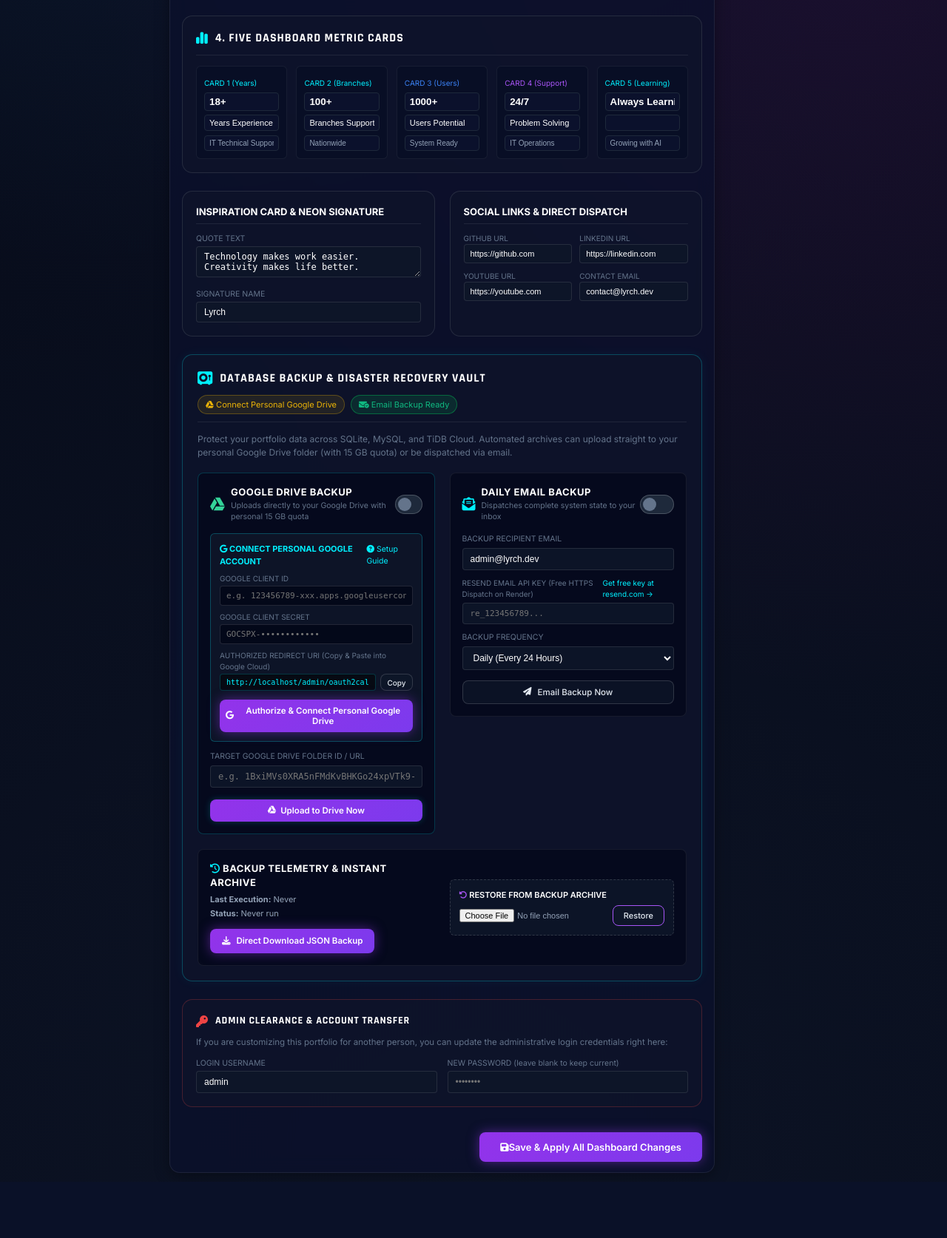
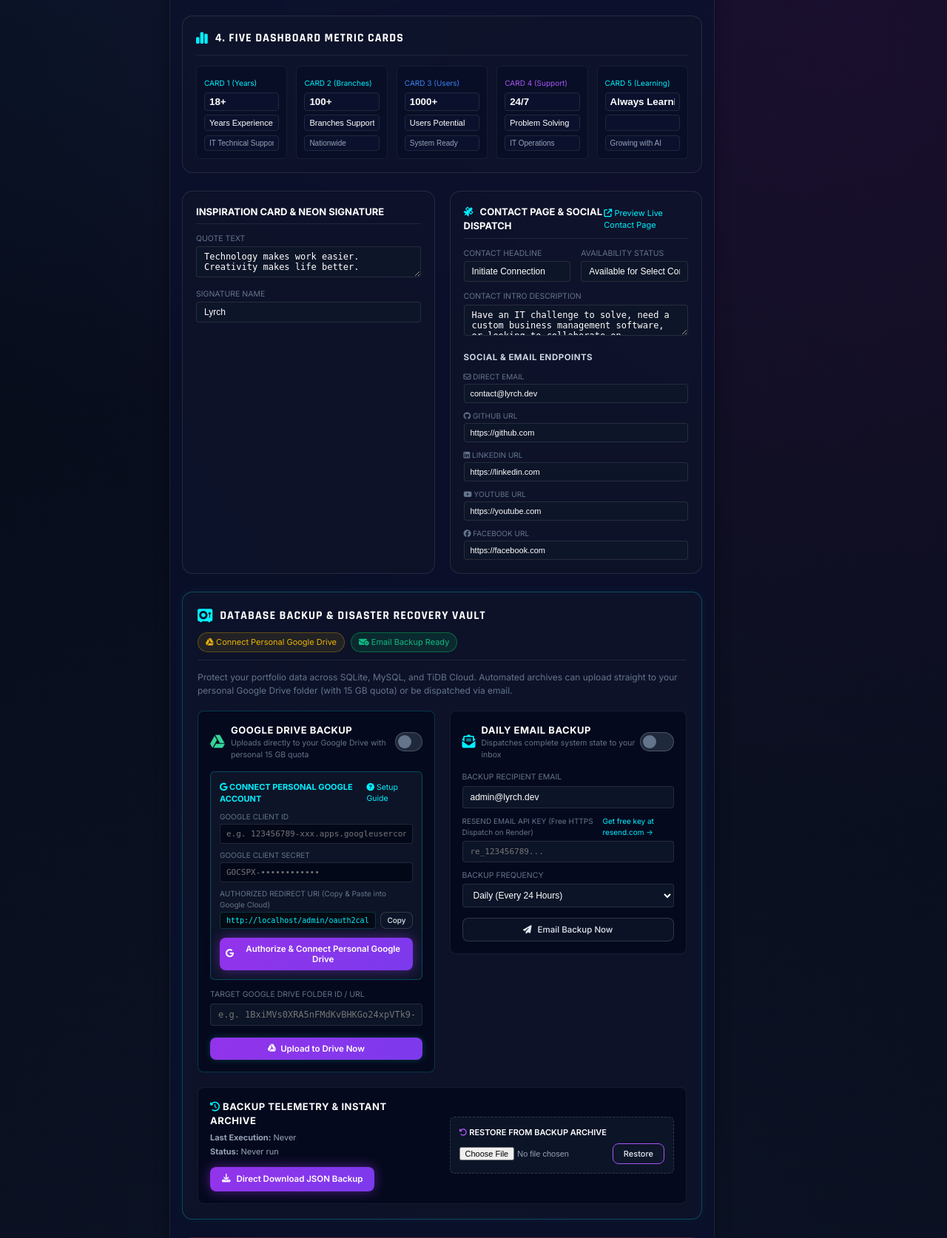
Before and after one commit to reianrd328/lyrch-portfolio, a Flask app: page /admin/settings in a window 1280 px wide. Shown: the part 1215-2889 px from the top of the page at 74% size. Before the commit the page ends 2805 px from the top, so only its background shows below. Run offline with Flask 3, Linux system fonts and the light colour scheme; a user stored in the database is signed in; data comes from the database, SQL or seed files in the repository.

Commit message:
feat: make public contact page editable via Admin Settings

```diff
--- a/app/models/settings.py
+++ b/app/models/settings.py
@@ -61,6 +61,9 @@ class SiteSetting(db.Model):
     youtube_url = db.Column(db.String(255), default="https://youtube.com")
     facebook_url = db.Column(db.String(255), default="https://facebook.com")
     contact_email = db.Column(db.String(120), default="contact@lyrch.dev")
+    contact_title = db.Column(db.String(150), default="Initiate Connection")
+    contact_description = db.Column(db.Text, default="Have an IT challenge to solve, need a custom business management software, or looking to collaborate on generative AI productions? Dispatch your transmission below.")
+    contact_status = db.Column(db.String(100), default="Available for Select Contracts")
 
     # 7. Theme Engine Default ("cyber", "matrix", "synthwave", "cobalt", "crimson", "custom")
     default_theme = db.Column(db.String(30), default="cyber")
--- a/app/routes/admin.py
+++ b/app/routes/admin.py
@@ -179,6 +179,9 @@ def settings():
         site_settings.youtube_url = request.form.get("youtube_url", site_settings.youtube_url).strip()
         site_settings.facebook_url = request.form.get("facebook_url", site_settings.facebook_url).strip()
         site_settings.contact_email = request.form.get("contact_email", site_settings.contact_email).strip()
+        site_settings.contact_title = request.form.get("contact_title", site_settings.contact_title or "Initiate Connection").strip()
+        site_settings.contact_status = request.form.get("contact_status", site_settings.contact_status or "Available for Select Contracts").strip()
+        site_settings.contact_description = request.form.get("contact_description", site_settings.contact_description or "").strip()
 
         # 7. Default Theme Choice & Custom Colors
         theme = request.form.get("default_theme", "cyber")
--- a/app/services/profile_service.py
+++ b/app/services/profile_service.py
@@ -22,6 +22,7 @@ PRESENTATION_SETTING_KEYS = [
     "quote_text", "quote_signature",
     "footer_motto", "footer_sub", "copyright_text",
     "github_url", "linkedin_url", "youtube_url", "facebook_url", "contact_email",
+    "contact_title", "contact_description", "contact_status",
     "default_theme", "custom_primary_color", "custom_secondary_color"
 ]
 
--- a/app/templates/admin/settings/index.html
+++ b/app/templates/admin/settings/index.html
@@ -363,27 +363,54 @@
                 </div>
             </div>
 
-            <!-- Social Links -->
+            <!-- Contact Page Content & Social Links -->
             <div style="background: rgba(15,23,42,0.6); border: 1px solid rgba(255,255,255,0.1); border-radius: var(--radius-md); padding: 18px;">
-                <h4 style="color: #fff; font-size: 13px; margin-bottom: 12px; border-bottom: 1px solid rgba(255,255,255,0.08); padding-bottom: 6px;">
-                    SOCIAL LINKS &amp; DIRECT DISPATCH
-                </h4>
-                <div class="admin-form-row" style="gap: 10px;">
+                <div style="display: flex; align-items: center; justify-content: space-between; margin-bottom: 12px; border-bottom: 1px solid rgba(255,255,255,0.08); padding-bottom: 6px;">
+                    <h4 style="color: #fff; font-size: 13px; margin: 0;">
+                        <i class="fa-solid fa-satellite" style="color: var(--neon-cyan); margin-right: 6px;"></i> CONTACT PAGE &amp; SOCIAL DISPATCH
+                    </h4>
+                    <a href="{{ url_for('public.contact') }}" target="_blank" style="font-size: 11px; color: var(--neon-cyan); text-decoration: none;">
+                        <i class="fa-solid fa-arrow-up-right-from-square"></i> Preview Live Contact Page
+                    </a>
+                </div>
+
+                <div class="admin-form-row" style="margin-bottom: 12px;">
                     <div>
-                        <label style="font-size: 10px; color: var(--text-muted); display: block;">GITHUB URL</label>
+                        <label style="font-size: 10.5px; color: var(--text-muted); display: block; margin-bottom: 3px;">CONTACT HEADLINE</label>
+                        <input type="text" name="contact_title" value="{{ s.contact_title or 'Initiate Connection' }}" style="width: 100%; background: rgba(15,23,42,0.85); border: 1px solid rgba(255,255,255,0.1); border-radius: 4px; padding: 6px 10px; color: #fff; font-size: 12px;">
+                    </div>
+                    <div>
+                        <label style="font-size: 10.5px; color: var(--text-muted); display: block; margin-bottom: 3px;">AVAILABILITY STATUS</label>
+                        <input type="text" name="contact_status" value="{{ s.contact_status or 'Available for Select Contracts' }}" style="width: 100%; background: rgba(15,23,42,0.85); border: 1px solid rgba(255,255,255,0.1); border-radius: 4px; padding: 6px 10px; color: #fff; font-size: 12px;">
+                    </div>
+                </div>
+
+                <div style="margin-bottom: 16px;">
+                    <label style="font-size: 10.5px; color: var(--text-muted); display: block; margin-bottom: 3px;">CONTACT INTRO DESCRIPTION</label>
+                    <textarea name="contact_description" rows="2" style="width: 100%; background: rgba(15,23,42,0.85); border: 1px solid rgba(255,255,255,0.1); border-radius: 4px; padding: 6px 10px; color: #fff; font-size: 12px; resize: vertical;">{{ s.contact_description or '' }}</textarea>
+                </div>
+
+                <h5 style="color: #cbd5e1; font-size: 11.5px; margin-bottom: 10px; letter-spacing: 0.5px;">SOCIAL &amp; EMAIL ENDPOINTS</h5>
+                <div class="admin-form-row" style="display: grid; grid-template-columns: repeat(auto-fit, minmax(180px, 1fr)); gap: 10px;">
+                    <div>
+                        <label style="font-size: 10px; color: var(--text-muted); display: block; margin-bottom: 2px;"><i class="fa-regular fa-envelope"></i> DIRECT EMAIL</label>
+                        <input type="email" name="contact_email" value="{{ s.contact_email }}" style="width: 100%; background: rgba(15,23,42,0.85); border: 1px solid rgba(255,255,255,0.1); border-radius: 4px; padding: 6px 8px; color: #fff; font-size: 11px;">
+                    </div>
+                    <div>
+                        <label style="font-size: 10px; color: var(--text-muted); display: block; margin-bottom: 2px;"><i class="fa-brands fa-github"></i> GITHUB URL</label>
                         <input type="url" name="github_url" value="{{ s.github_url }}" style="width: 100%; background: rgba(15,23,42,0.85); border: 1px solid rgba(255,255,255,0.1); border-radius: 4px; padding: 6px 8px; color: #fff; font-size: 11px;">
                     </div>
                     <div>
-                        <label style="font-size: 10px; color: var(--text-muted); display: block;">LINKEDIN URL</label>
+                        <label style="font-size: 10px; color: var(--text-muted); display: block; margin-bottom: 2px;"><i class="fa-brands fa-linkedin"></i> LINKEDIN URL</label>
                         <input type="url" name="linkedin_url" value="{{ s.linkedin_url }}" style="width: 100%; background: rgba(15,23,42,0.85); border: 1px solid rgba(255,255,255,0.1); border-radius: 4px; padding: 6px 8px; color: #fff; font-size: 11px;">
                     </div>
                     <div>
-                        <label style="font-size: 10px; color: var(--text-muted); display: block;">YOUTUBE URL</label>
+                        <label style="font-size: 10px; color: var(--text-muted); display: block; margin-bottom: 2px;"><i class="fa-brands fa-youtube"></i> YOUTUBE URL</label>
                         <input type="url" name="youtube_url" value="{{ s.youtube_url }}" style="width: 100%; background: rgba(15,23,42,0.85); border: 1px solid rgba(255,255,255,0.1); border-radius: 4px; padding: 6px 8px; color: #fff; font-size: 11px;">
                     </div>
                     <div>
-                        <label style="font-size: 10px; color: var(--text-muted); display: block;">CONTACT EMAIL</label>
-                        <input type="email" name="contact_email" value="{{ s.contact_email }}" style="width: 100%; background: rgba(15,23,42,0.85); border: 1px solid rgba(255,255,255,0.1); border-radius: 4px; padding: 6px 8px; color: #fff; font-size: 11px;">
+                        <label style="font-size: 10px; color: var(--text-muted); display: block; margin-bottom: 2px;"><i class="fa-brands fa-facebook"></i> FACEBOOK URL</label>
+                        <input type="url" name="facebook_url" value="{{ s.facebook_url or '' }}" style="width: 100%; background: rgba(15,23,42,0.85); border: 1px solid rgba(255,255,255,0.1); border-radius: 4px; padding: 6px 8px; color: #fff; font-size: 11px;">
                     </div>
                 </div>
             </div>
```
Also changed, not shown: app/migrate.py (+12 -1 lines), app/templates/public/contact.html (+22 -11 lines), tests/test_settings.py (+35 -0 lines).
